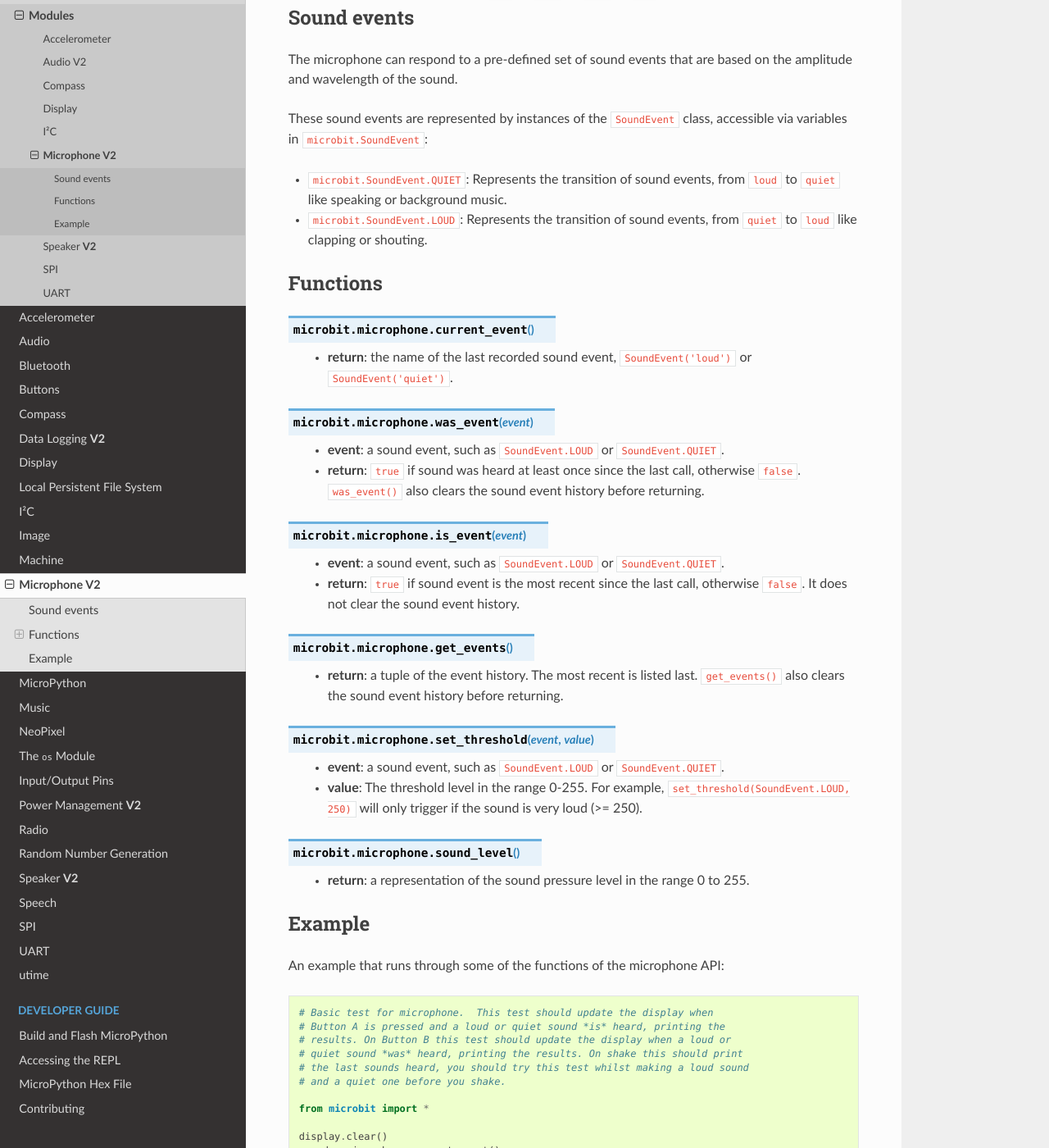
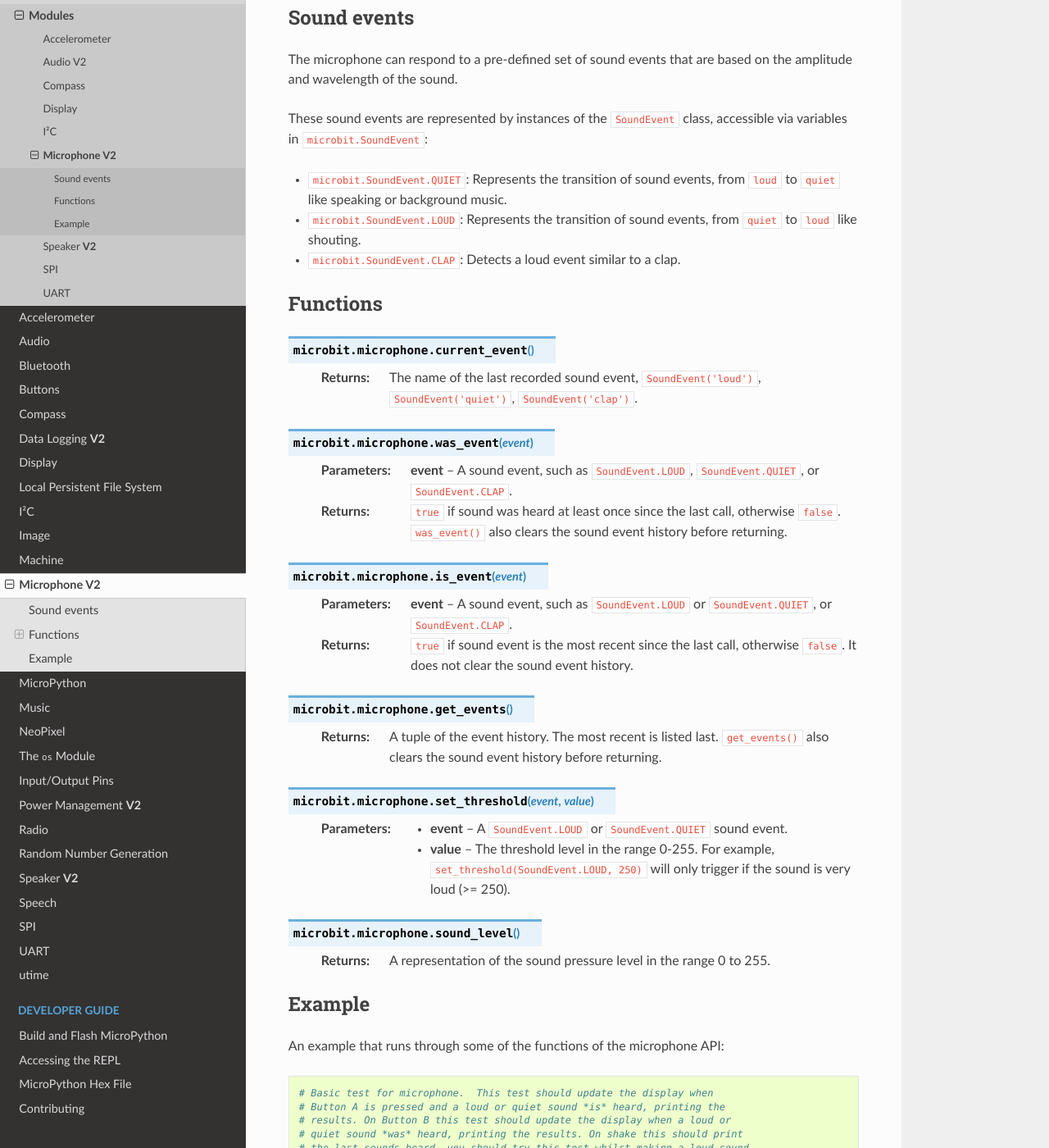
Before and after one commit to bbcmicrobit/micropython, a Sphinx documentation site: the page built from docs/microphone.rst, in a window 1280 px wide and 1400 px high, scrolled down 491 px. Shown: the whole window at 82% size. Built offline with Sphinx 7.4.7 and the Read the Docs theme 2.0.0, drawn with Linux system fonts in a browser that asks for light colours; some of the changed text lies outside the part shown.

Commit message:
docs: Add `SoundEvent.CLAP` (V2).

```diff
--- a/docs/microbit_micropython_api.rst
+++ b/docs/microbit_micropython_api.rst
@@ -87,6 +87,8 @@
     # Value to represent the transition of sound events, from `loud` to `quiet`
     # like speaking or background music.
     SoundEvent.QUIET = SoundEvent('quiet')
+    # Value to represent a loud event similar to a clap.
+    SoundEvent.CLAP = SoundEvent('clap')
 
 Microphone **V2**
 -----------------
@@ -95,7 +97,7 @@
 
     # Returns the name of the last recorded sound event.
     current_event()
-    # A sound event,  such as `SoundEvent.LOUD` or `SoundEvent.QUIET`.
+    # A sound event, such as `SoundEvent.LOUD`, `SoundEvent.QUIET`, or `SoundEvent.CLAP`.
     # Returns`true` if sound was heard at least once since the last
     # call, otherwise `false`.
     was_event(event)
--- a/docs/microphone.rst
+++ b/docs/microphone.rst
@@ -26,48 +26,48 @@
   from ``loud`` to ``quiet`` like speaking or background music.
 
 - ``microbit.SoundEvent.LOUD``: Represents the transition of sound events,
-  from ``quiet`` to ``loud`` like clapping or shouting.
+  from ``quiet`` to ``loud`` like shouting.
+
+- ``microbit.SoundEvent.CLAP``: Detects a loud event similar to a clap.
 
 Functions
 =========
 
 .. py:function:: current_event()
 
-    * **return**: the name of the last recorded sound event,
-      ``SoundEvent('loud')`` or ``SoundEvent('quiet')``.
+    :returns: The name of the last recorded sound event,
+      ``SoundEvent('loud')``, ``SoundEvent('quiet')``, ``SoundEvent('clap')``.
 
 .. py:function:: was_event(event)
 
-    * **event**: a sound event,  such as ``SoundEvent.LOUD`` or
-      ``SoundEvent.QUIET``.
-    * **return**: ``true`` if sound was heard at least once since the last
+    :param event: A sound event,  such as ``SoundEvent.LOUD``,
+      ``SoundEvent.QUIET``, or ``SoundEvent.CLAP``.
+    :returns: ``true`` if sound was heard at least once since the last
       call, otherwise ``false``. ``was_event()`` also clears the sound
       event history before returning.
 
 .. py:function:: is_event(event)
 
-    * **event**: a sound event,  such as ``SoundEvent.LOUD`` or
-      ``SoundEvent.QUIET``.
-    * **return**: ``true`` if sound event is the most recent since the last
+    :param event: A sound event,  such as ``SoundEvent.LOUD`` or
+      ``SoundEvent.QUIET``, or ``SoundEvent.CLAP``.
+    :returns: ``true`` if sound event is the most recent since the last
       call, otherwise ``false``. It does not clear the sound event history.
 
 .. py:function:: get_events()
 
-    * **return**: a tuple of the event history. The most recent is listed last.
+    :returns: A tuple of the event history. The most recent is listed last.
       ``get_events()`` also clears the sound event history before returning.
 
 .. py:function:: set_threshold(event, value)
 
-    * **event**: a sound event, such as ``SoundEvent.LOUD`` or
-      ``SoundEvent.QUIET``.
-
-    * **value**: The threshold level in the range 0-255. For example,
+    :param event: A ``SoundEvent.LOUD`` or ``SoundEvent.QUIET`` sound event.
+    :param value: The threshold level in the range 0-255. For example,
       ``set_threshold(SoundEvent.LOUD, 250)`` will only trigger if the sound is
       very loud (>= 250).
 
 .. py:function:: sound_level()
 
-    * **return**: a representation of the sound pressure level in the range 0 to
+    :returns: A representation of the sound pressure level in the range 0 to
       255.
 
 
@@ -90,7 +90,10 @@
 
     while True:
         if button_a.is_pressed():
-            if microphone.current_event() == SoundEvent.LOUD:
+            if microphone.current_event() == SoundEvent.CLAP:
+                display.show(Image.DIAMOND)
+                uart.write('isClap\n')
+            elif microphone.current_event() == SoundEvent.LOUD:
                 display.show(Image.SQUARE)
                 uart.write('isLoud\n')
             elif microphone.current_event() == SoundEvent.QUIET:
@@ -99,7 +102,10 @@
             sleep(500)
         display.clear()
         if button_b.is_pressed():
-            if microphone.was_event(SoundEvent.LOUD):
+            if microphone.was_event(SoundEvent.CLAP):
+                display.show(Image.DIAMOND)
+                uart.write('wasClap\n')
+            elif microphone.was_event(SoundEvent.LOUD):
                 display.show(Image.SQUARE)
                 uart.write('wasLoud\n')
             elif microphone.was_event(SoundEvent.QUIET):
@@ -114,7 +120,9 @@
             soundLevel = microphone.sound_level()
             print(soundLevel)
             for sound in sounds:
-                if sound == SoundEvent.LOUD:
+                if sound == SoundEvent.CLAP:
+                    display.show(Image.DIAMOND)
+                elif sound == SoundEvent.LOUD:
                     display.show(Image.SQUARE)
                 elif sound == SoundEvent.QUIET:
                     display.show(Image.SQUARE_SMALL)
```
